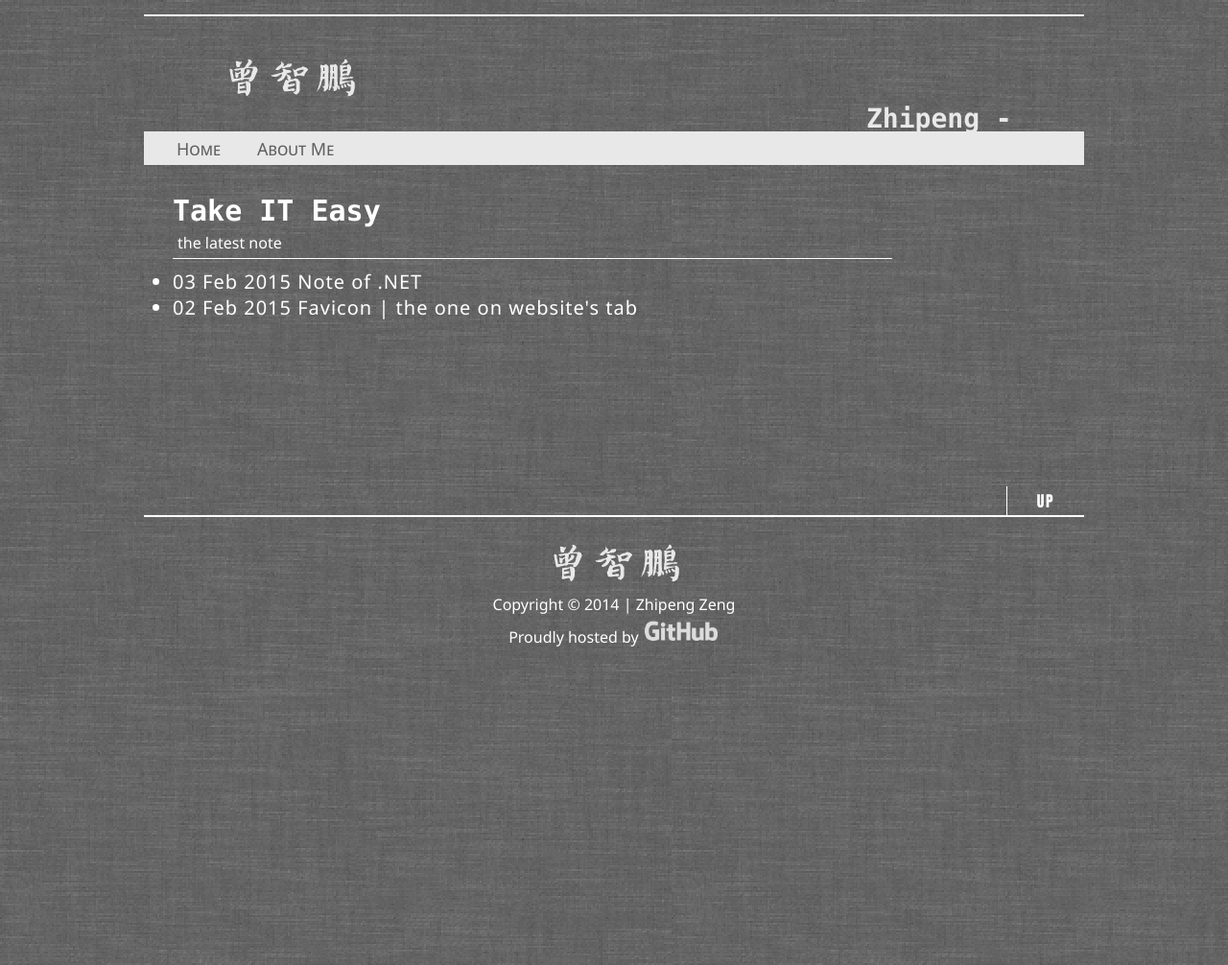
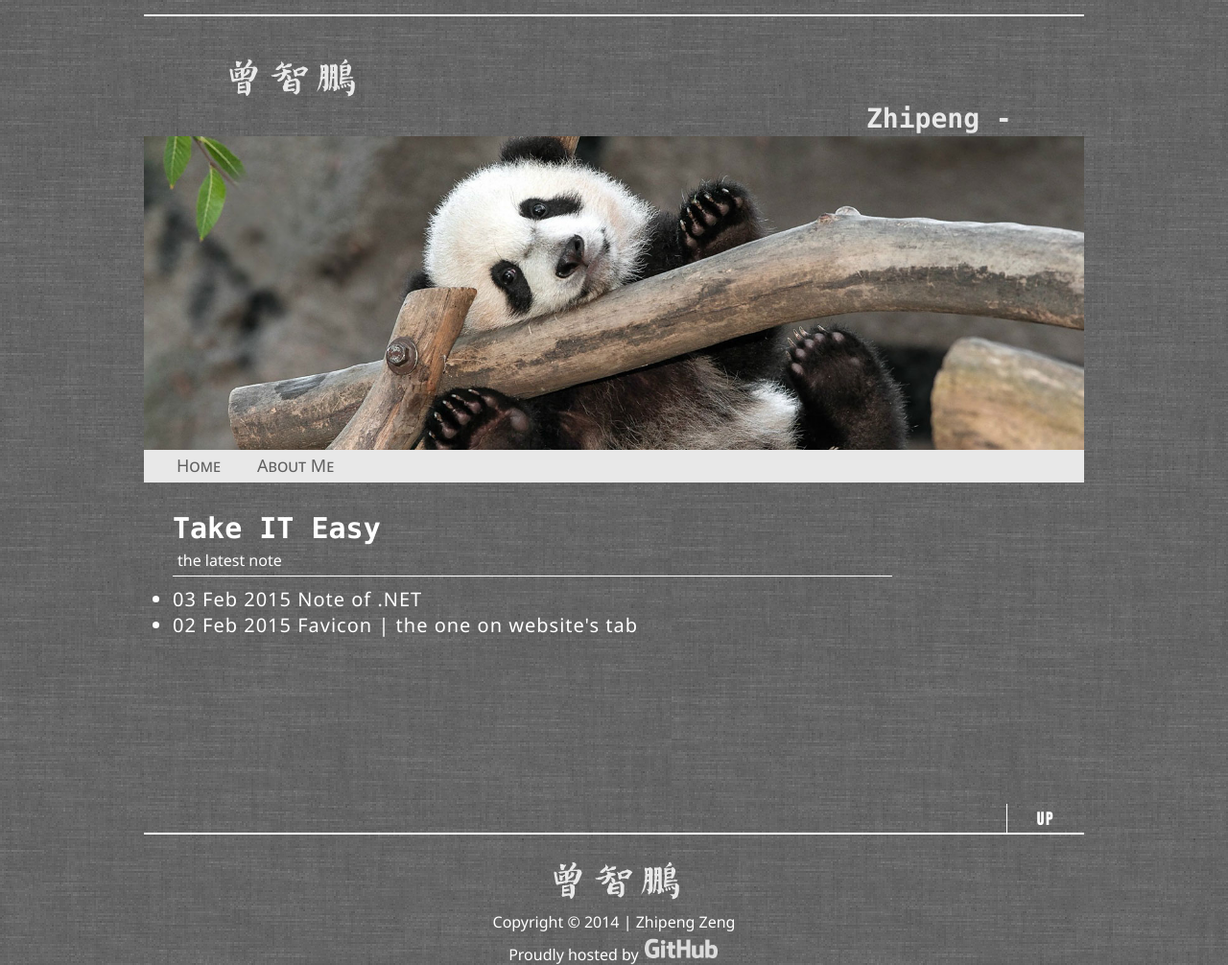
Before and after one commit to ZhipengZeng/AAA-Blog, a Jekyll site: the page built from index.html, in a window 1280 px wide. Shown: the whole page at 96% size. Built offline with Jekyll 4.4.1, drawn with Linux system fonts in a browser that asks for light colours.

Commit message:
fix error

```diff
--- a/_layouts/default.html
+++ b/_layouts/default.html
@@ -9,7 +9,7 @@
 </script>
 </head>
 
-<body onload="getImg(getRandom(0,6));">
+<body onload="getImg(getRandomInt(0,6));">
 <script type="text/javascript">
 
 	function getRandomInt(min, max) {
```
